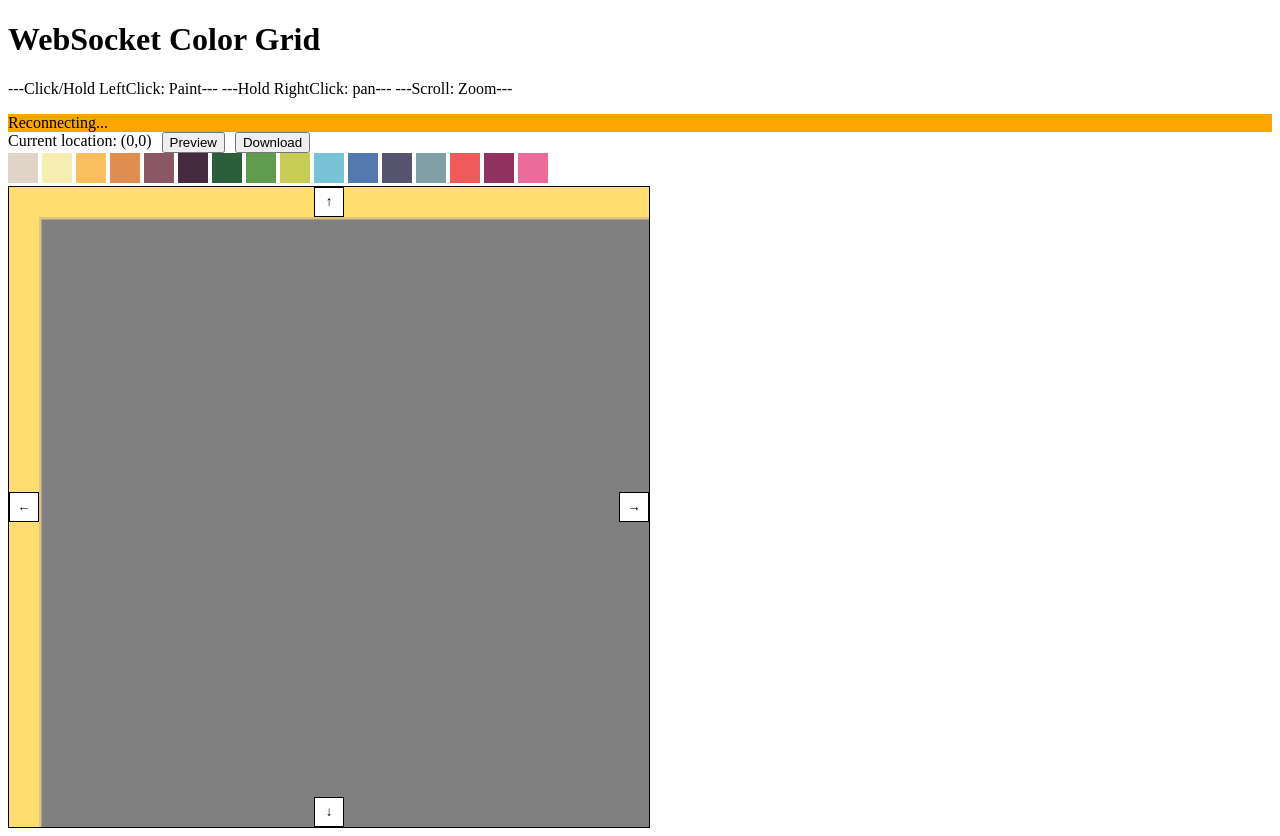
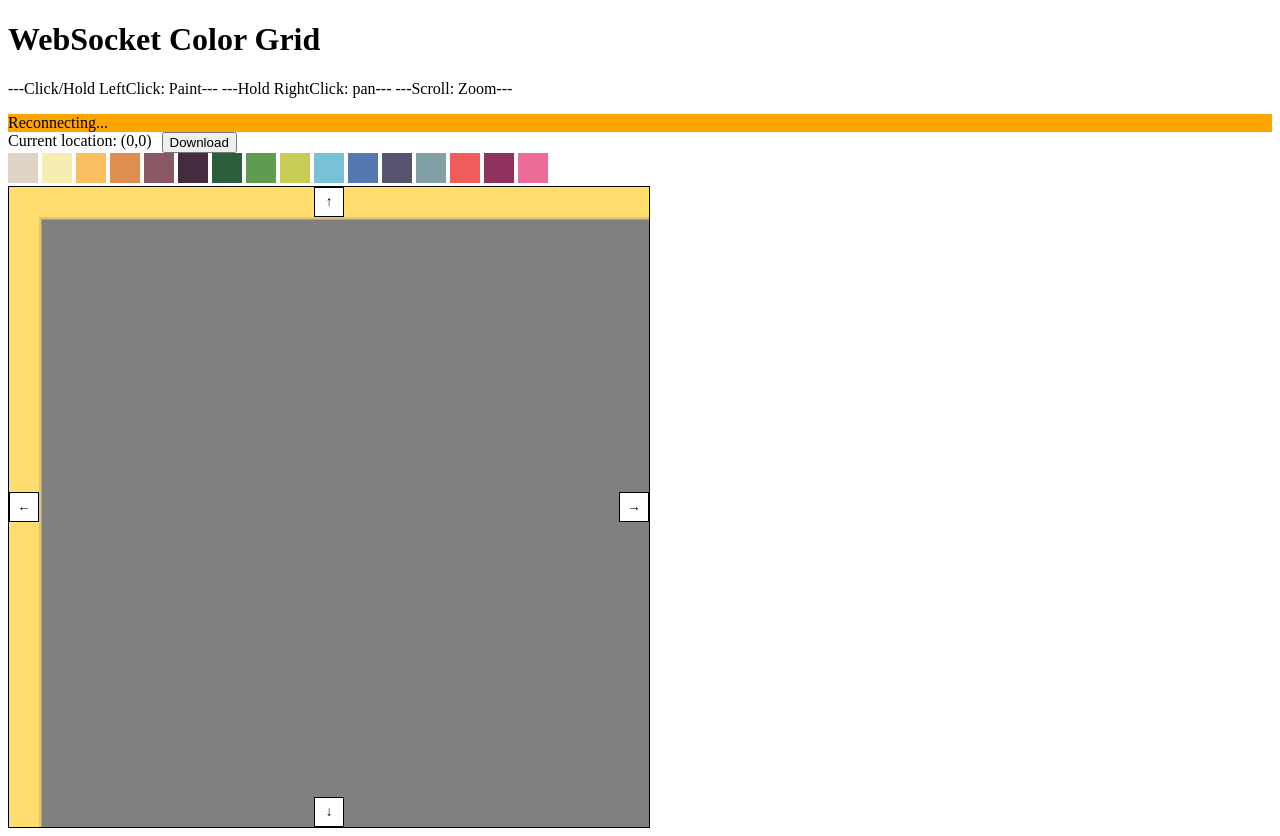
Before and after one commit to structwafel/paintplayground, a plain HTML site: page public/index.html in a window 1280 px wide. Drawn offline with Linux system fonts and the light colour scheme; files whose address does not match are found by name.

Commit message:
preview is useless

```diff
--- a/public/index.html
+++ b/public/index.html
@@ -91,11 +91,6 @@
         <div id="connection_status">Status: Not connected</div>
         <div style="display:flex;gap:10px">
             <div id="location" ">Current location: (0,0)</div>
-            <!-- Preview link -->
-            <a href="https://canvas.structwafel.dev/screenshot?x=0&y=0" target="_blank">
-              <button>Preview</button>
-            </a>
-            <!-- Download link -->
             <a id="downloadLink" href="https://canvas.structwafel.dev/screenshot?x=0&y=0" download="0_0.png">
                 <button id="download">Download</button>
             </a>
```
